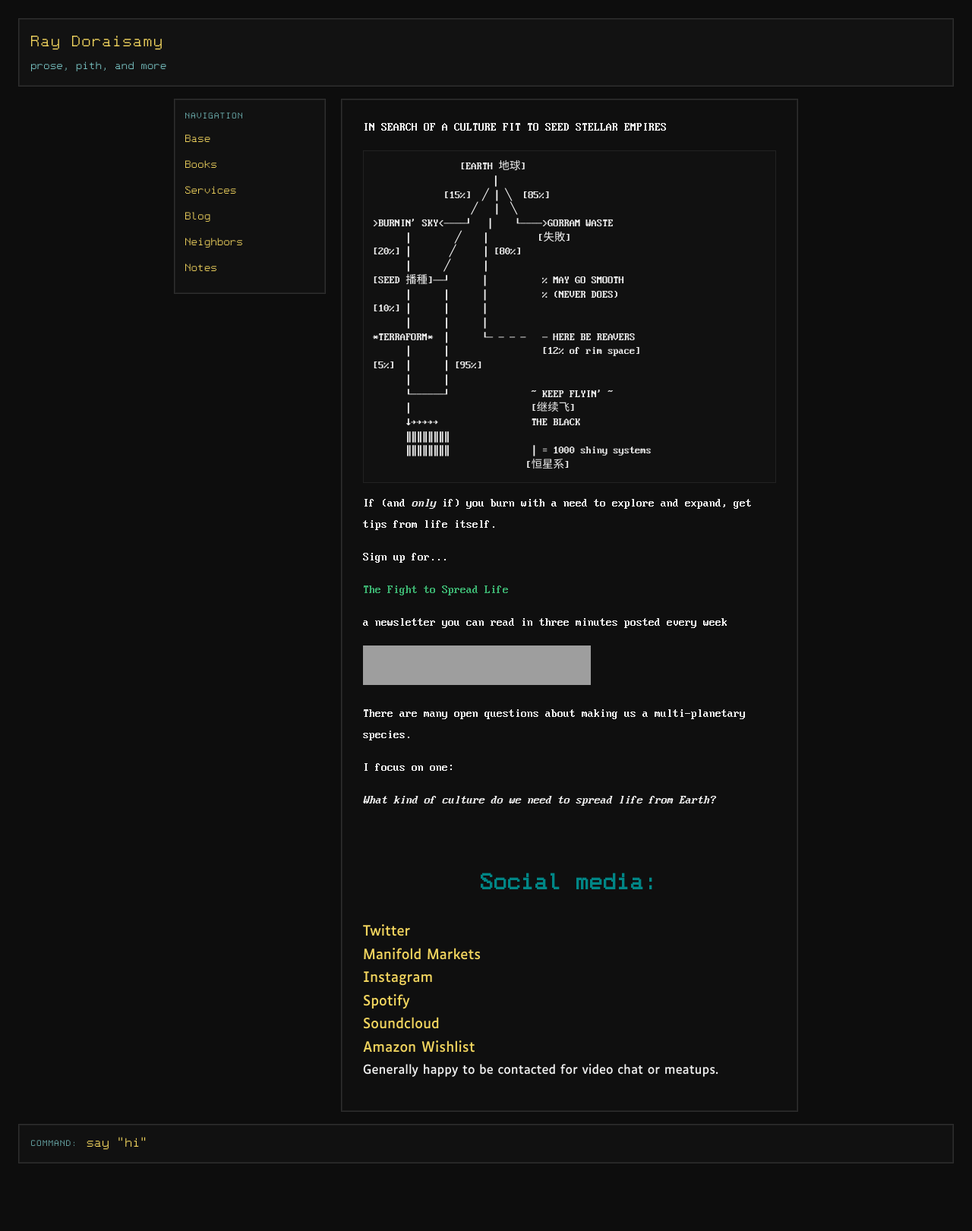
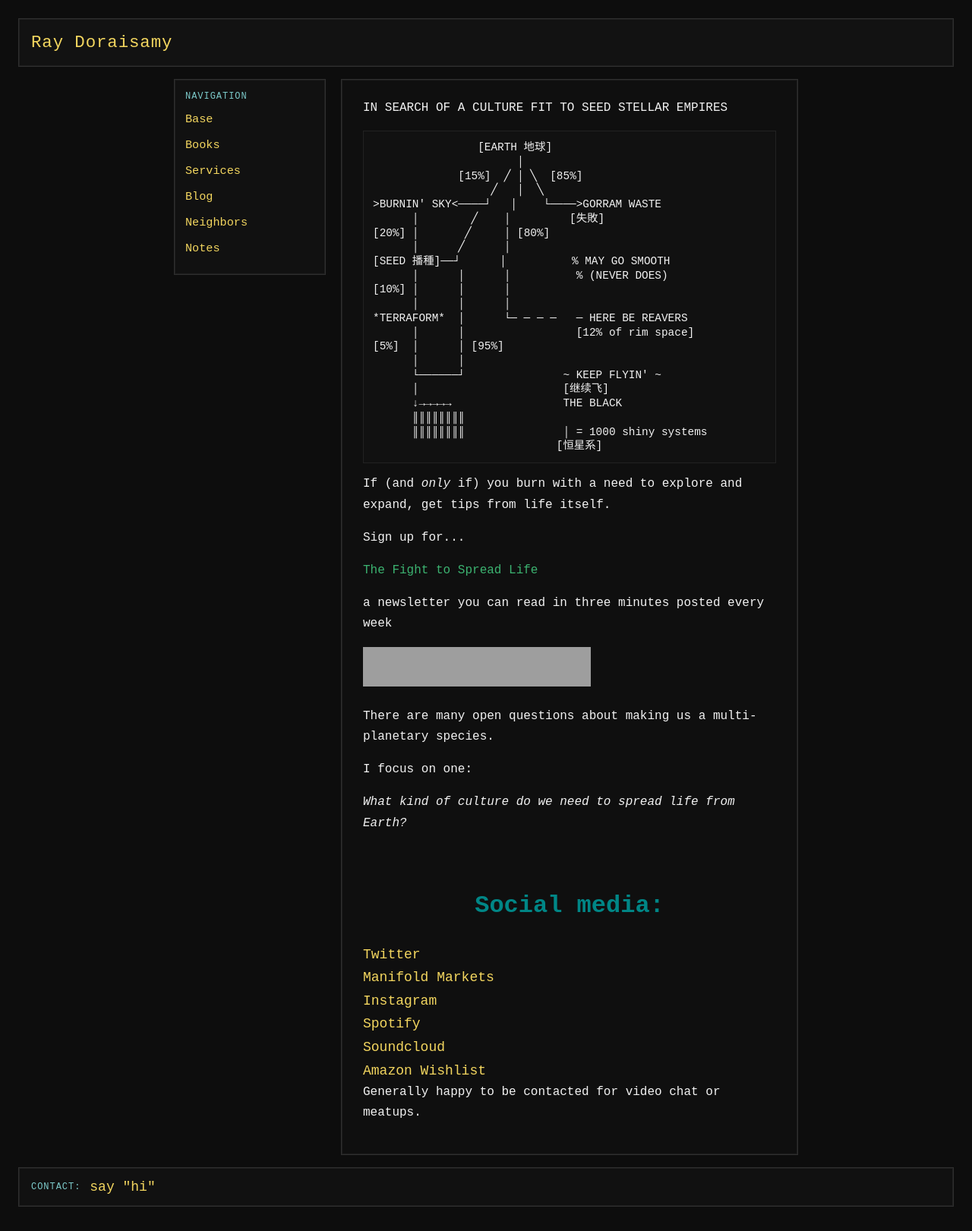
Before and after one commit to ray-dorai/ray-dorai.github.io, a Jekyll site: the page built from index.html, in a window 1280 px wide. Shown: the whole page at 76% size. Built offline with Jekyll 4.4.1, drawn with Linux system fonts in a browser that asks for light colours; some web fonts are replaced; before the commit the page ends 1564 px from its top, so only the background shows below that; grey boxes are pictures that could not be loaded.

Commit message:
Switch site fonts to 3270

```diff
--- a/_layouts/default.html
+++ b/_layouts/default.html
@@ -21,7 +21,6 @@
 		<div class="mud-shell">
 			<header class="mud-header">
 				<div class="mud-header__title">Ray Doraisamy</div>
-				<div class="mud-header__subtitle">prose, pith, and more</div>
 			</header>
 			<div class="mud-layout">
 				<aside class="mud-panel mud-panel--left">
@@ -44,7 +43,7 @@
 				</main>
 			</div>
 			<footer class="mud-footer">
-				<div class="mud-footer__prompt">Command:</div>
+				<div class="mud-footer__prompt">Contact:</div>
 				<div class="mud-footer__command">
 					<a href="mailto:ray.doraisamy@gmail.com">say "hi"</a>
 				</div>
--- a/css/main.css
+++ b/css/main.css
@@ -1,5 +1,3 @@
-@import url('https://fonts.googleapis.com/css2?family=Sen&family=Source+Code+Pro&display=swap');
-
 :root {
   --bg: #0d0d0d;
   --panel: #111111;
@@ -14,22 +12,8 @@
 }
 
 @font-face {
-  font-family: 'Luciole';
-  src: url(Luciole-Regular.ttf) format('truetype');
-  font-weight: normal;
-  font-style: normal;
-}
-
-@font-face {
-  font-family: 'IBM VGA 8x16';
-  src: url(WebPlus_IBM_VGA_8x16.woff) format('woff');
-  font-weight: normal;
-  font-style: normal;
-}
-
-@font-face {
-  font-family: 'IBM DOS ISO9';
-  src: url(Web437_IBM_DOS_ISO9.woff) format('woff');
+  font-family: '3270';
+  src: url(/assets/fonts/3270/3270NerdFont-Regular.ttf) format('truetype');
   font-weight: normal;
   font-style: normal;
 }
@@ -41,7 +25,7 @@
 
 body {
   margin: 0;
-  font-family: 'Luciole', 'Sen', sans-serif;
+  font-family: '3270', monospace;
   font-size: 18px;
   line-height: 1.7;
   color: var(--text);
@@ -60,7 +44,7 @@
 
 nav ul,
 footer ul {
-  font-family: 'IBM DOS ISO9';
+  font-family: '3270', monospace;
   padding: 0;
   list-style: none;
   margin: 0;
@@ -74,7 +58,7 @@
 
 h1 {
   font-size: 2rem;
-  font-family: 'IBM DOS ISO9';
+  font-family: '3270', monospace;
   text-align: center;
   max-width: 50vw;
   color: var(--heading);
@@ -109,7 +93,7 @@
 }
 
 .mud-header {
-  font-family: 'IBM DOS ISO9';
+  font-family: '3270', monospace;
   border: 1px solid var(--panel-border);
   padding: 12px 16px;
   background: #121212;
@@ -140,7 +124,7 @@
   border: 1px solid var(--panel-border);
   background: var(--panel);
   padding: 12px 14px;
-  font-family: 'IBM DOS ISO9';
+  font-family: '3270', monospace;
   font-size: 0.95rem;
   box-shadow: inset 0 0 0 1px var(--panel-inset);
 }
@@ -174,7 +158,7 @@
 }
 
 .mud-log pre {
-  font-family: 'IBM VGA 8x16', 'Source Code Pro', monospace;
+  font-family: '3270', monospace;
   font-size: 0.9rem;
   line-height: 1.3;
   color: var(--text);
@@ -191,7 +175,7 @@
   border: 1px solid var(--panel-border);
   background: var(--panel);
   padding: 10px 16px;
-  font-family: 'IBM DOS ISO9';
+  font-family: '3270', monospace;
   box-shadow: inset 0 0 0 1px var(--panel-inset);
 }
 
@@ -207,7 +191,7 @@
 }
 
 .post .meta {
-  font-family: 'IBM DOS ISO9';
+  font-family: '3270', monospace;
   color: var(--accent-cool);
   margin-bottom: 1.5rem;
 }
--- a/index.html
+++ b/index.html
@@ -4,7 +4,7 @@
 ---
 <div class="blurb">
 
-	<p style="font-family:'IBM VGA 8x16'">IN SEARCH OF A CULTURE FIT TO SEED STELLAR EMPIRES</p>
+	<p>IN SEARCH OF A CULTURE FIT TO SEED STELLAR EMPIRES</p>
 <pre>
                 [EARTH 地球]
                       │
@@ -29,15 +29,15 @@
       ║║║║║║║║               │ = 1000 shiny systems
                             [恒星系]
 </pre>
-	<p style="font-family:'IBM VGA 8x16'">If (and <i>only</i> if) you burn with a need to explore and expand, get tips from life itself.</p>
-	<p style="font-family:'IBM VGA 8x16'">Sign up for...</p>
-	<p style="color:MediumSeaGreen;font-family:'IBM VGA 8x16';">The Fight to Spread Life</p>
-	<p style="font-family:'IBM VGA 8x16'">a newsletter you can read in three minutes posted every week</p>
+	<p>If (and <i>only</i> if) you burn with a need to explore and expand, get tips from life itself.</p>
+	<p>Sign up for...</p>
+	<p style="color:MediumSeaGreen;">The Fight to Spread Life</p>
+	<p>a newsletter you can read in three minutes posted every week</p>
 	<p><iframe src="https://embeds.beehiiv.com/37e4ce2a-0068-4c7e-9e94-24e9cf3345e0?slim=true" data-test-id="beehiiv-embed" height="52" frameborder="0" scrolling="no" style="margin: 0; border-radius: 0px !important; background-color: transparent;"></iframe>
         </p>
-	<p style="font-family:'IBM VGA 8x16'">There are many open questions about making us a multi-planetary species.</p>
-	<p style="font-family:'IBM VGA 8x16'"> I focus on one:</p>
-	<p style="font-family:'IBM VGA 8x16'"><i>What kind of culture do we need to spread life from Earth?</i></p>
+	<p>There are many open questions about making us a multi-planetary species.</p>
+	<p> I focus on one:</p>
+	<p><i>What kind of culture do we need to spread life from Earth?</i></p>
         <br>
 
 
```
Also changed, not shown: _posts/2021-02-03-pith-posthuman.md (+1 -1 lines), assets/fonts/3270/README.md (added, +47 -0 lines), assets/fonts/3270/LICENSE.txt (added), 9 other files.
